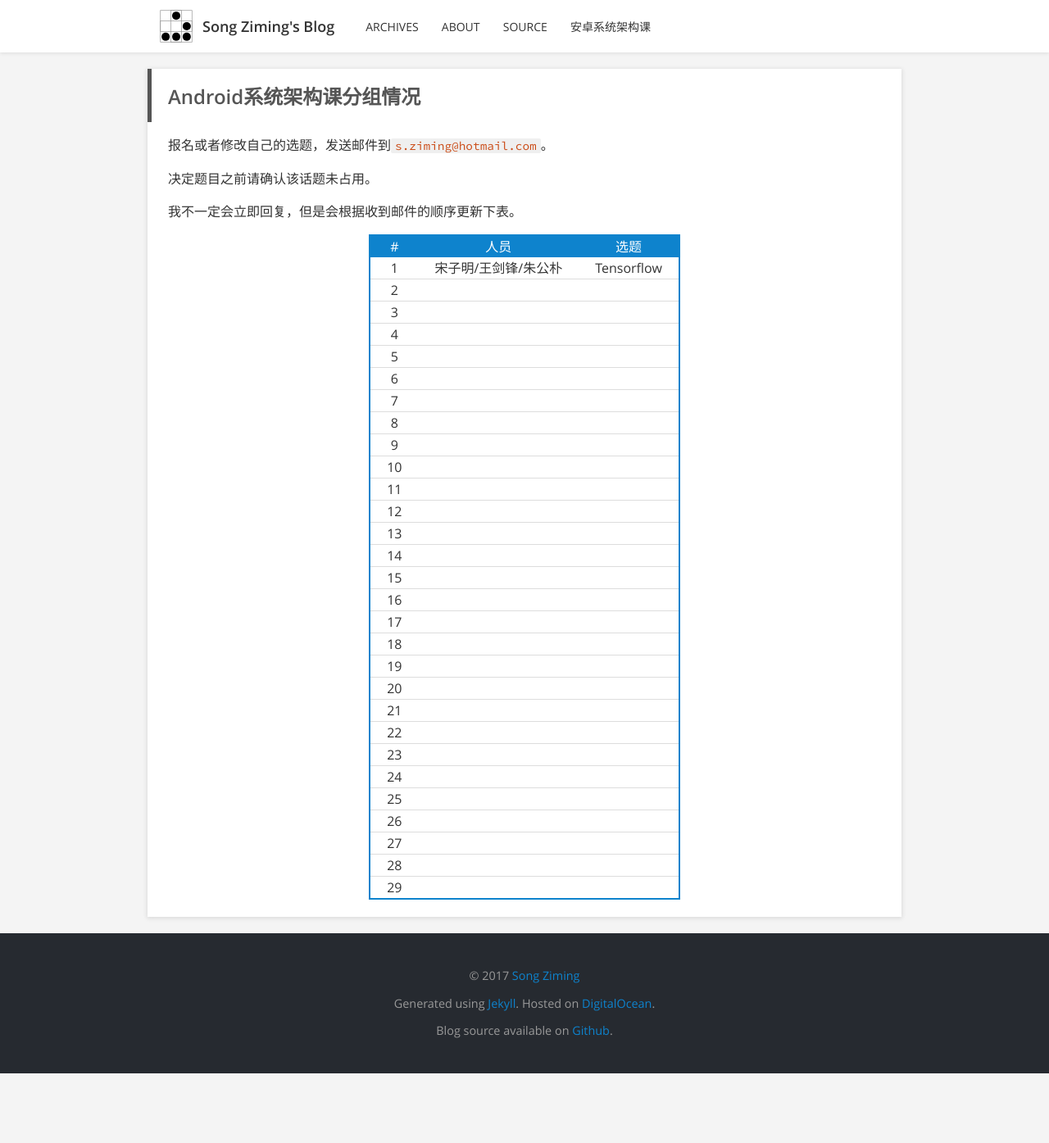
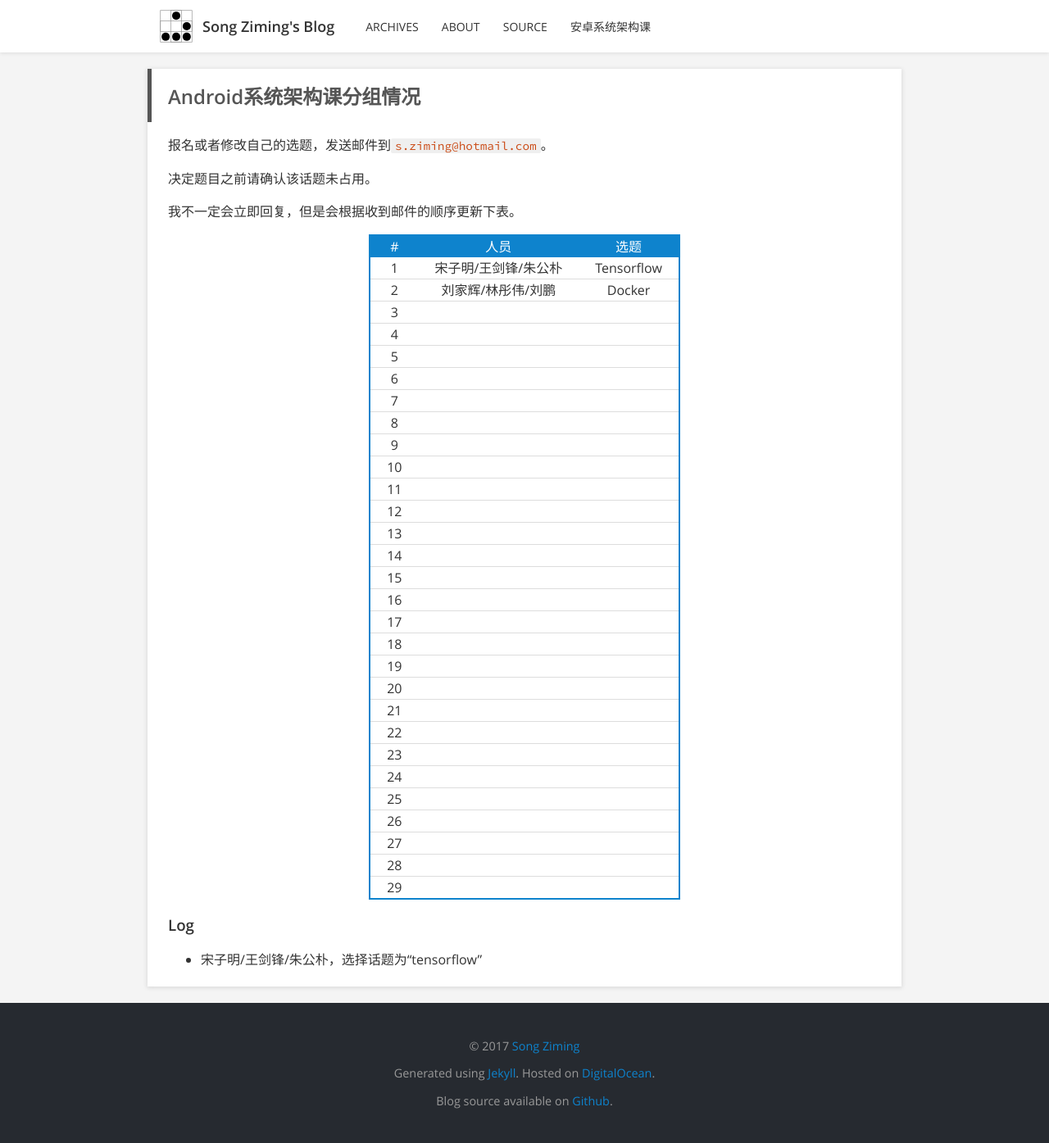
Before and after one commit to songziming/blog, a Jekyll site: the page built from arch.md, in a window 1280 px wide. Shown: the whole page at 82% size. Built offline with Jekyll 4.4.1, drawn with Linux system fonts in a browser that asks for light colours; before the commit the page ends 1310 px from its top, so only the background shows below that.

Commit message:
add entry

```diff
--- a/arch.md
+++ b/arch.md
@@ -14,7 +14,7 @@ layout: page
 | # | 人员 | 选题 |
 |:-----:|:------------------:|:----------------------------------:|
 |  1 | 宋子明/王剑锋/朱公朴 |              Tensorflow                 |
-|  2 |                     |                                        |
+|  2 | 刘家辉/林彤伟/刘鹏   |              Docker                   |
 |  3 |                     |                                        |
 |  4 |                     |                                        |
 |  5 |                     |                                        |
@@ -42,3 +42,7 @@ layout: page
 | 27 |                     |                                        |
 | 28 |                     |                                        |
 | 29 |                     |                                        |
+
+### Log
+
+- 宋子明/王剑锋/朱公朴，选择话题为“tensorflow”
```
